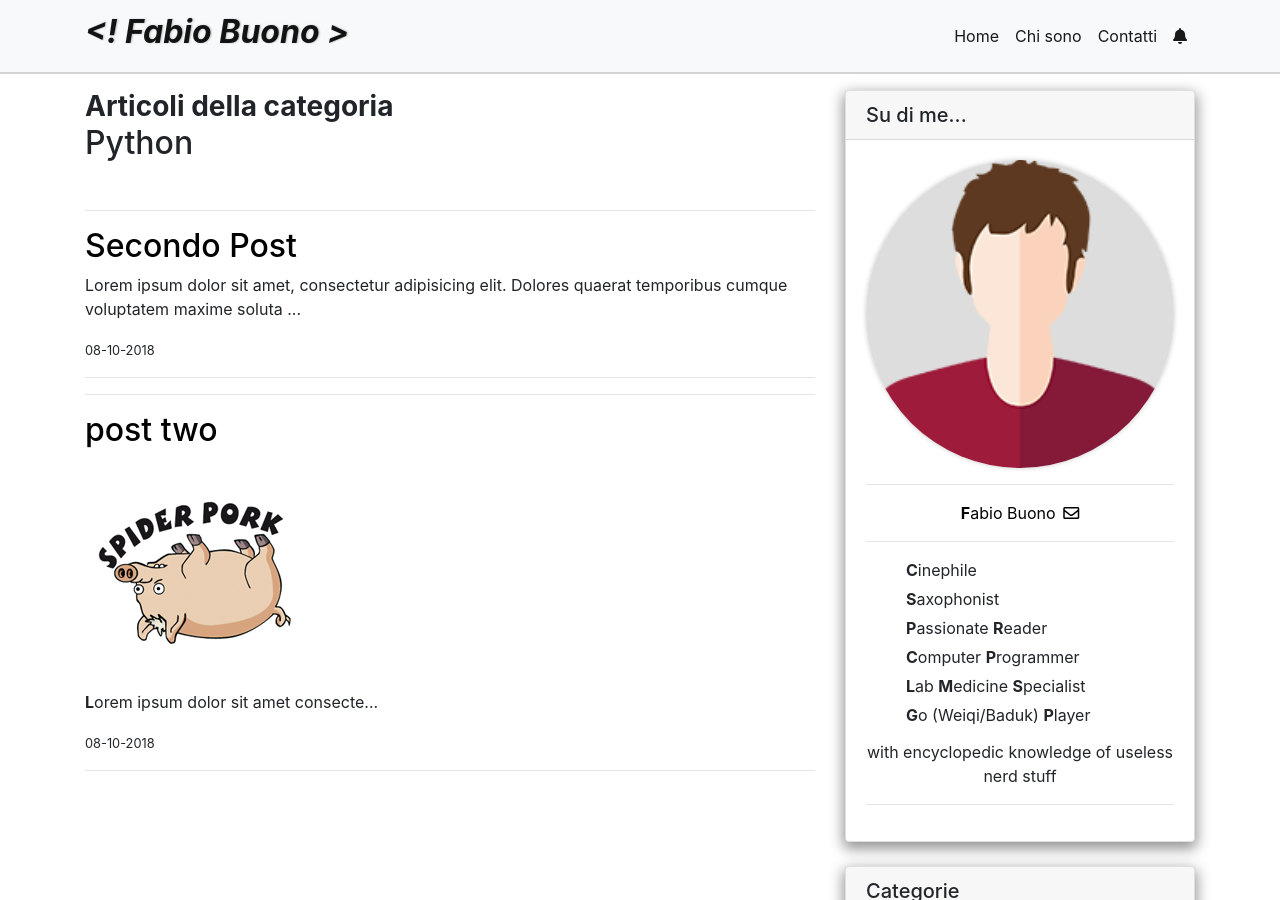
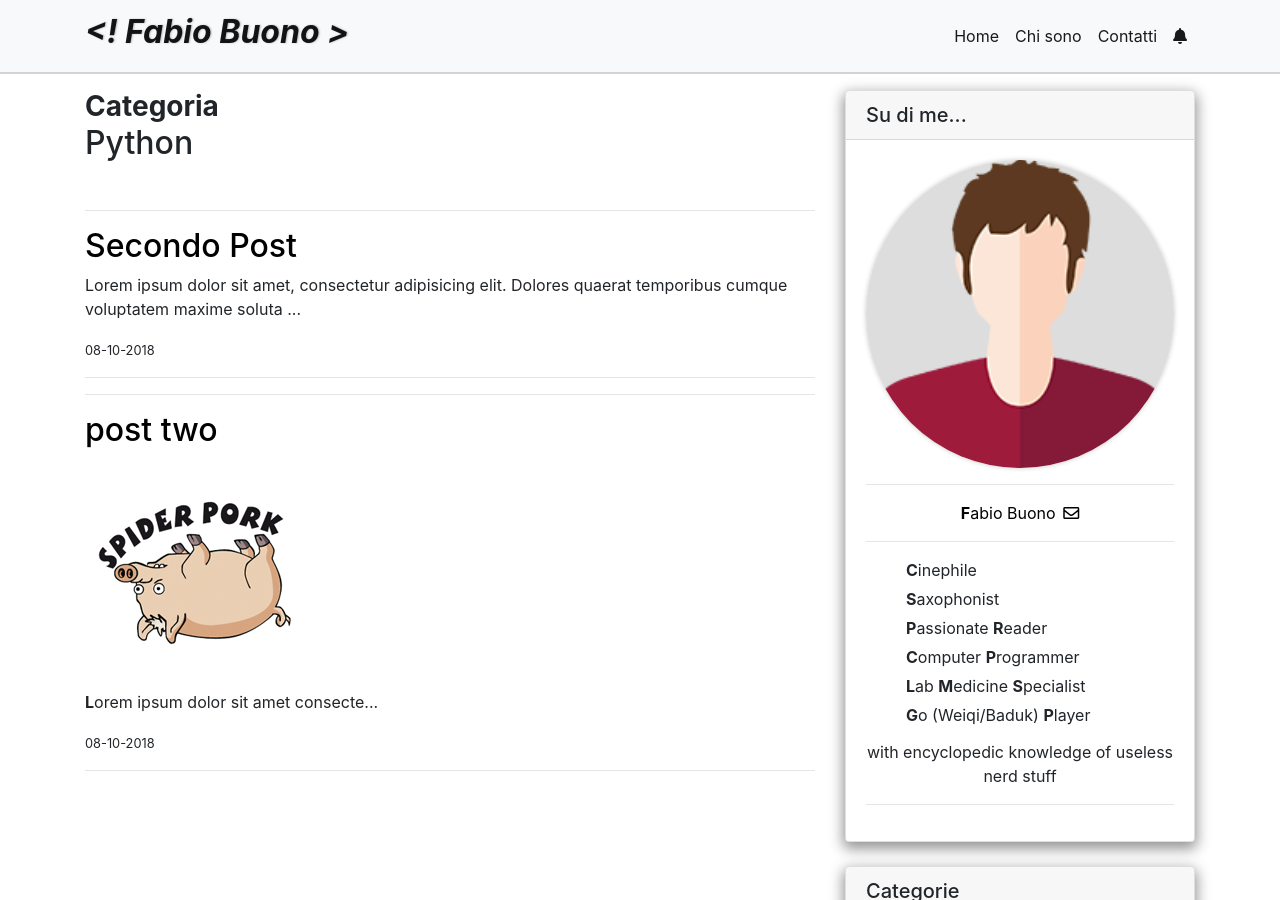
Before and after one commit to FabioBuono/fabiobuono.github.io, a Jekyll site: the page built from _elenchi_categorie/python.html, in a window 1280 px wide and 900 px high. Built offline with Jekyll 4.4.1, drawn with Linux system fonts in a browser that asks for light colours; nearby versions of some CDN libraries.

Commit message:
Update python.html

```diff
--- a/_elenchi_categorie/python.html
+++ b/_elenchi_categorie/python.html
@@ -5,7 +5,7 @@ permalink: python
 ---
 
 {% if site.categories.python %}
-<h3><strong>Articoli della categoria <h2>Python</h2></strong></h3>
+<h3><strong>Categoria <h2>Python</h2></strong></h3>
 <br>
 <dl>
     {% for post in  site.categories.python %}
```
